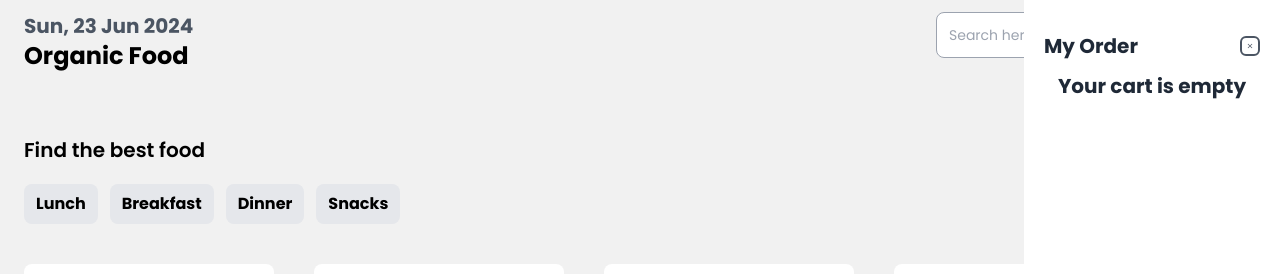
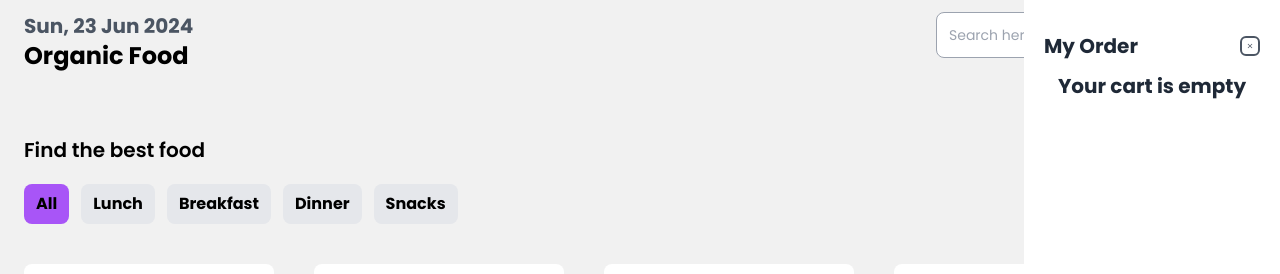
Before and after one commit to abdullahbinhanif/Organic_Food, a React (Vite) app: page / in a window 1280 px wide. Shown: the top 274 px of the page. Built offline with nearby package versions, Linux system fonts and the light colour scheme.

Commit message:
categorymenu

```diff
--- a/src/components/CategoryMenu.jsx
+++ b/src/components/CategoryMenu.jsx
@@ -1,6 +1,7 @@
 import React, { useEffect, useState } from "react";
 import FoodData from "../data/FoodData";
-
+import { setCategory } from "../redux/slices/CategorySlice";
+import { useDispatch, useSelector } from "react-redux";
 const CategoryMenu = () => {
   const [categories, setCategories] = useState([]);
 
@@ -16,13 +17,25 @@ const CategoryMenu = () => {
     listUniqueCategories();
   }, []);
 
+  const dispacth = useDispatch();
+  const selectedCategory = useSelector((state) => state.category.category);
   return (
     <div className="ml-6">
       <h3 className="text-xl font-semibold">Find the best food</h3>
       <div className="my-5 flex gap-3 overflow-x-scroll scroll-smooth  lg:overflow-x-hidden">
+        <button
+          onClick={() => dispacth(setCategory("All"))}
+          className="px-3 py-2 bg-purple-500 font-bold rounded-lg hover:bg-purple-600 hover:text-white"
+        >
+          All
+        </button>
         {categories.map((category, index) => {
           return (
-            <button className="px-3 py-2 bg-gray-200 font-bold rounded-lg hover:bg-purple-600 hover:text-white">
+            <button
+              onClick={() => dispacth(setCategory(category))}
+              key={index}
+              className="px-3 py-2 bg-gray-200 font-bold rounded-lg hover:bg-purple-600 hover:text-white"
+            >
               {category}
             </button>
           );
--- a/src/redux/Store.js
+++ b/src/redux/Store.js
@@ -1,8 +1,10 @@
 import { configureStore } from "@reduxjs/toolkit";
 import CartSlice from "./slices/CartSlice";
+import CategorySlice from "./slices/CategorySlice";
 const store = configureStore({
   reducer: {
     cart: CartSlice,
+    category: CategorySlice,
   },
 });
 export default store;
--- a/src/redux/slices/CategorySlice.jsx
+++ b/src/redux/slices/CategorySlice.jsx
@@ -0,0 +1,16 @@
+import { createSlice } from "@reduxjs/toolkit";
+
+const categorySlice = createSlice({
+  name: "category",
+  initialState: {
+    category: "All",
+  },
+  reducers: {
+    setCategory: (state, action) => {
+      state.category = action.payload;
+    },
+  },
+});
+
+export const { setCategory } = categorySlice.actions;
+export default categorySlice.reducer;
```
